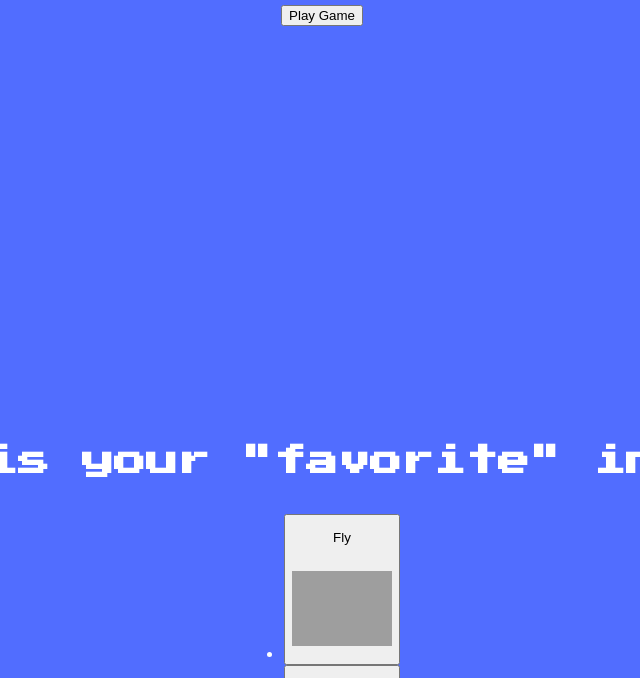
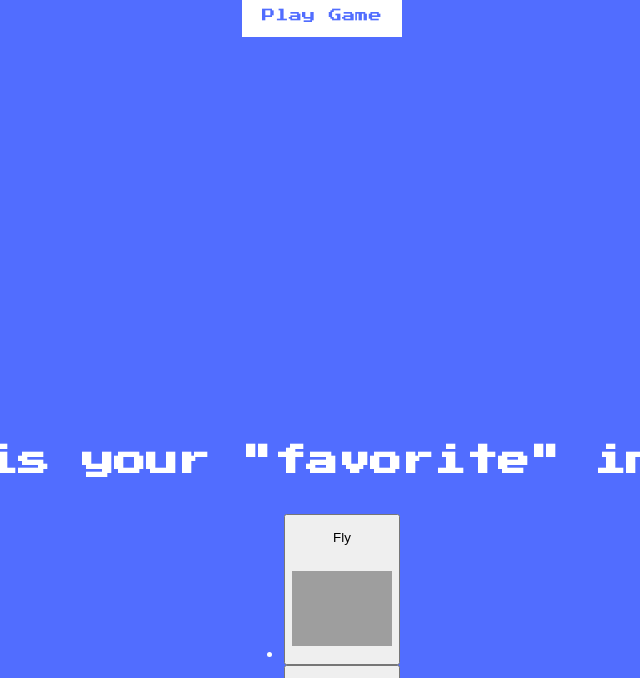
Before and after one commit to tod619/bug_catch, a plain HTML site: page index.html in a window 1280 px wide. Shown: the part 422-1100 px from the top of the page, without its empty margins (318-958 px from the left). Drawn offline with Linux system fonts and the light colour scheme; grey boxes are pictures that could not be loaded.

Commit message:
add style + focus + hover for btn utility class in style.css file

```diff
--- a/style.css
+++ b/style.css
@@ -25,6 +25,23 @@ body {
   height: 100vh;
   width: 100vw;
 }
+
+.btn {
+  border: none;
+  background-color: #fff;
+  color: #516dff;
+  font-family: inherit;
+  padding: 15px 20px;
+  cursor: pointer;
+}
+
+.btn:hover {
+  opacity: 0.9;
+}
+
+.btn:focus {
+  outline: none;
+}
 /* End: Global Styles */
 
 .choose-insect-btn img {
```
